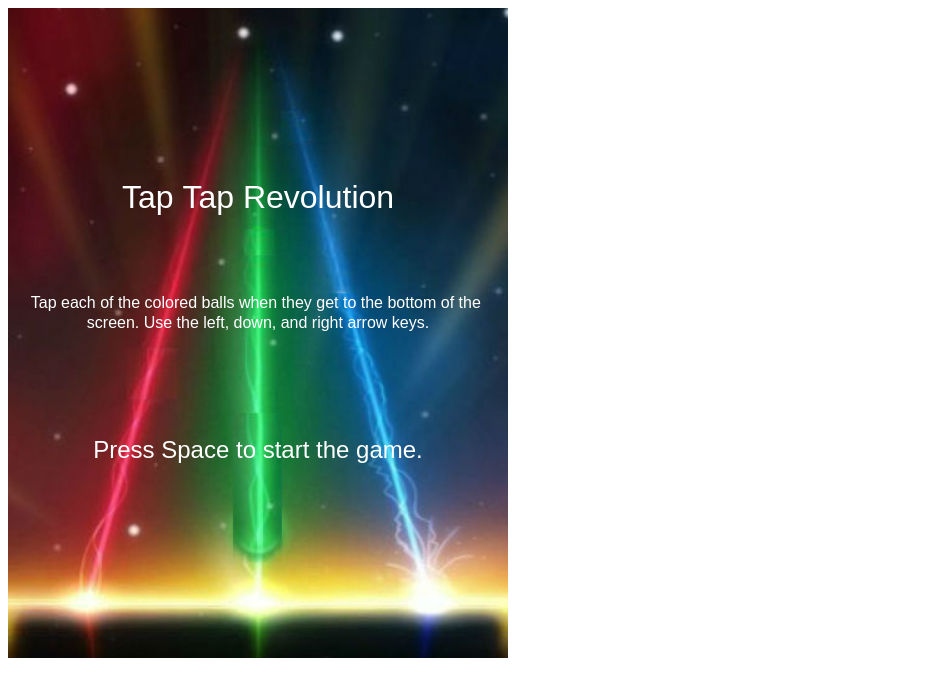
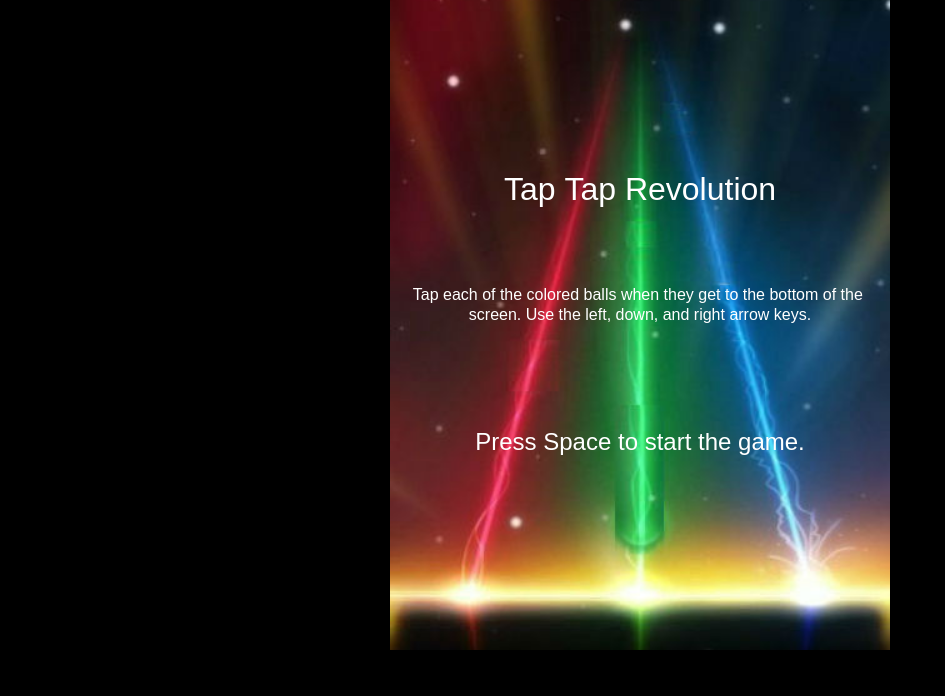
Before and after one commit to tholmes741/Tap-Tap-Revolution, a plain HTML site: page index.html in a window 1280 px wide. Shown: the whole page, without its empty margins (0-945 px from the left). Drawn offline with Linux system fonts and the light colour scheme.

Commit message:
minor styling

```diff
--- a/css/board.css
+++ b/css/board.css
@@ -12,3 +12,9 @@ img {
   height: 30px;
   visibility: hidden;
 }
+
+body {
+  width: 500px;
+  margin: auto;
+  background-color: black;
+}
```
